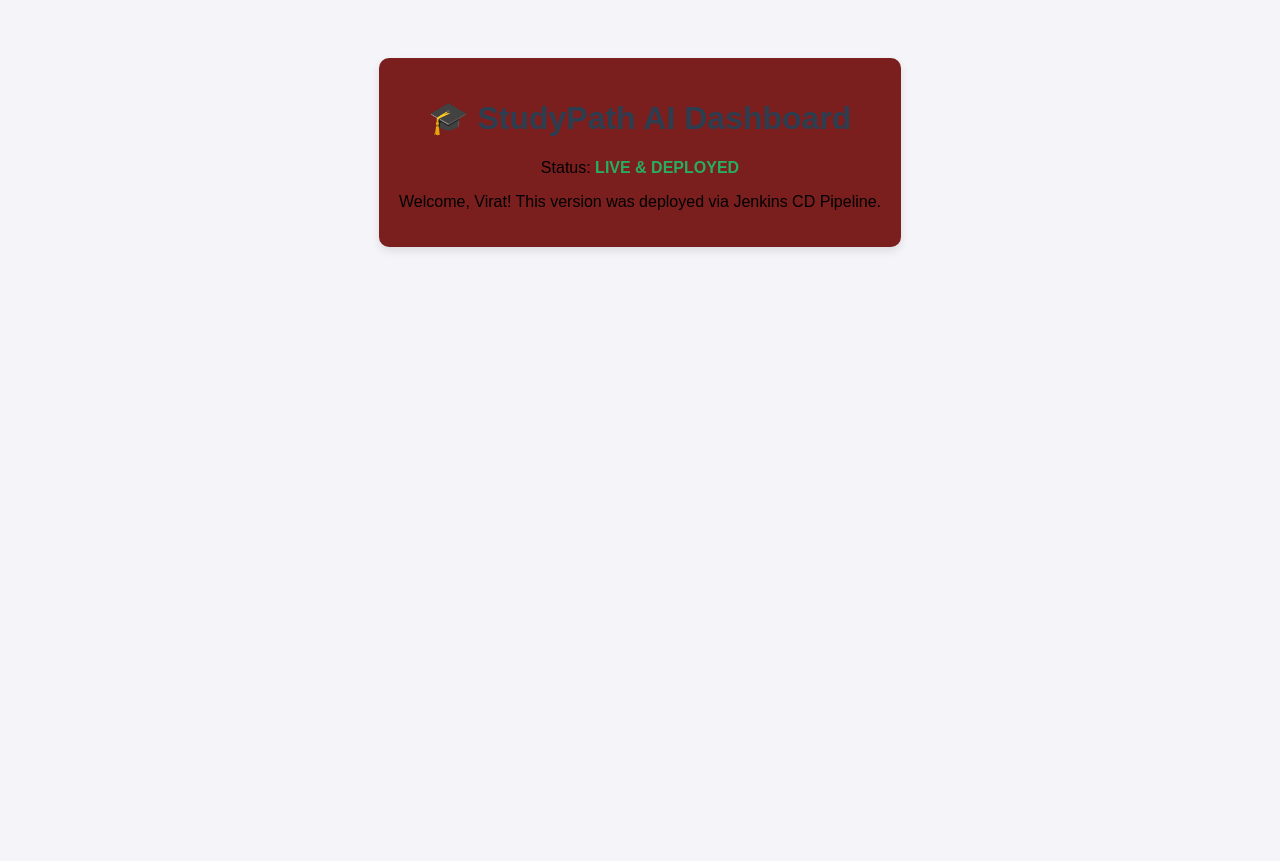
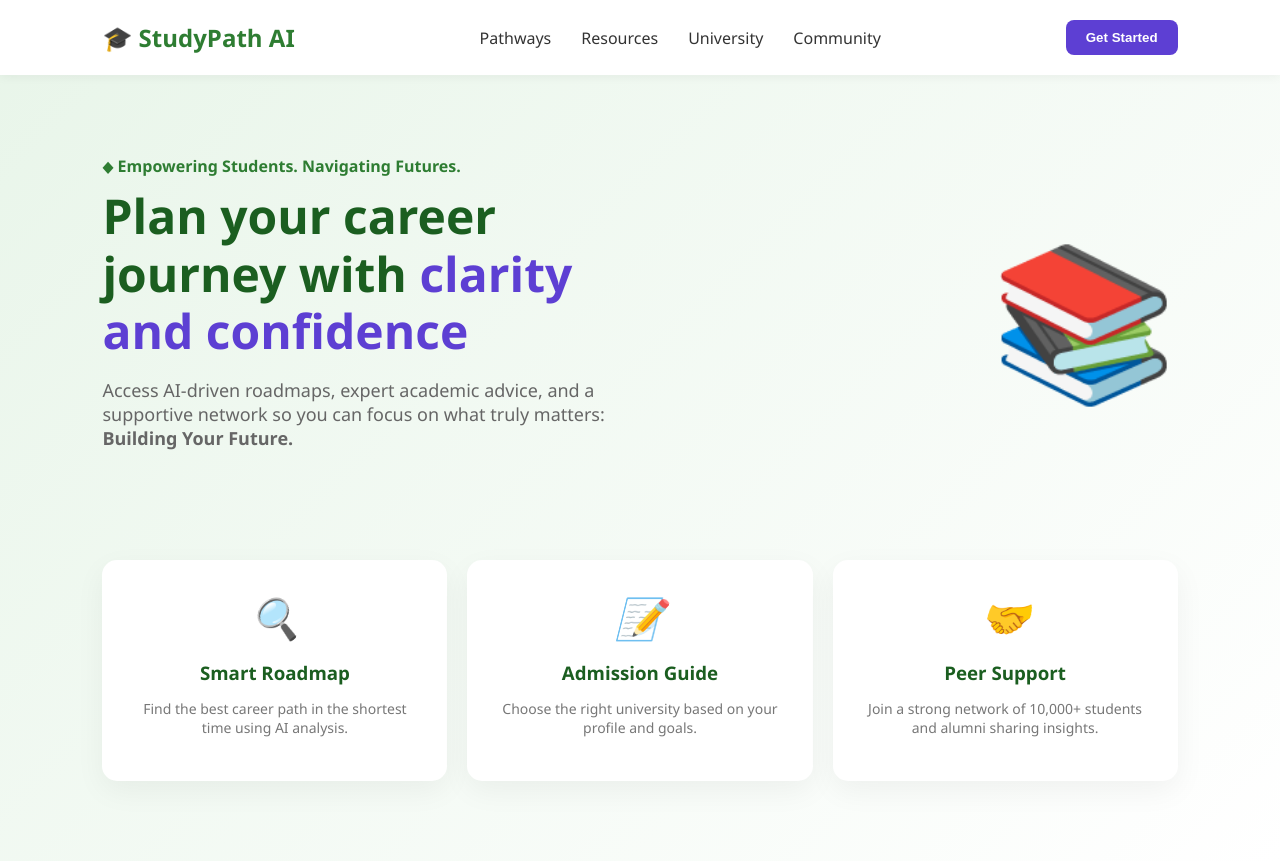
Before and after one commit to ViratSonawane/DevOps-Project, a Flask app: page / in a window 1280 px wide. Before the commit the page ends 251 px from the top, so only its background shows below. Run offline with Flask 3, Linux system fonts and the light colour scheme.

Commit message:
major ui changes

```diff
--- a/templates/index.html
+++ b/templates/index.html
@@ -1,19 +1,68 @@
 <!DOCTYPE html>
-<html>
+<html lang="en">
 <head>
-    <title>StudyPath AI - Live</title>
+    <meta charset="UTF-8">
+    <meta name="viewport" content="width=device-width, initial-scale=1.0">
+    <title>StudyPath AI | Fueling Ambitions</title>
     <style>
-        body { font-family: sans-serif; text-align: center; padding-top: 50px; background: #f4f4f9; }
-        .card { background: rgb(123, 30, 30); padding: 20px; border-radius: 10px; display: inline-block; box-shadow: 0 4px 8px rgba(0,0,0,0.1); }
-        h1 { color: #2c3e50; }
-        .status { color: #27ae60; font-weight: bold; }
+        :root { --primary: #5d3fd3; --bg-gradient: linear-gradient(135deg, #e8f5e9 0%, #ffffff 100%); }
+        body { margin: 0; font-family: 'Segoe UI', Tahoma, Geneva, Verdana, sans-serif; background: var(--bg-gradient); color: #333; }
+        nav { display: flex; justify-content: space-between; align-items: center; padding: 20px 8%; background: white; box-shadow: 0 2px 10px rgba(0,0,0,0.05); }
+        .logo { font-weight: bold; font-size: 24px; color: #2e7d32; display: flex; align-items: center; gap: 10px; }
+        .nav-links span { margin: 0 15px; cursor: pointer; font-weight: 500; }
+        .btn-apply { background: var(--primary); color: white; padding: 10px 20px; border-radius: 8px; border: none; font-weight: bold; cursor: pointer; }
+
+        .hero { padding: 80px 8%; display: flex; align-items: center; justify-content: space-between; }
+        .hero-text { max-width: 50%; }
+        .hero-tag { color: #2e7d32; font-weight: bold; margin-bottom: 10px; display: block; }
+        .hero-text h1 { font-size: 48px; line-height: 1.2; margin: 10px 0; color: #1b5e20; }
+        .hero-text h1 span { color: var(--primary); }
+        .hero-text p { font-size: 18px; color: #666; margin-bottom: 30px; }
+
+        .container { display: grid; grid-template-columns: repeat(3, 1fr); gap: 20px; padding: 0 8% 80px; }
+        .card { background: white; padding: 30px; border-radius: 15px; box-shadow: 0 10px 30px rgba(0,0,0,0.05); text-align: center; transition: 0.3s; }
+        .card:hover { transform: translateY(-10px); }
+        .card i { font-size: 40px; margin-bottom: 15px; display: block; }
+        .card h3 { margin: 10px 0; color: #1b5e20; }
+        .card p { color: #777; font-size: 14px; }
     </style>
 </head>
 <body>
-    <div class="card">
-        <h1>🎓 StudyPath AI Dashboard</h1>
-        <p>Status: <span class="status">LIVE & DEPLOYED</span></p>
-        <p>Welcome, Virat! This version was deployed via Jenkins CD Pipeline.</p>
+    <nav>
+        <div class="logo">🎓 StudyPath AI</div>
+        <div class="nav-links">
+            <span>Pathways</span><span>Resources</span><span>University</span><span>Community</span>
+        </div>
+        <button class="btn-apply">Get Started</button>
+    </nav>
+
+    <section class="hero">
+        <div class="hero-text">
+            <span class="hero-tag">◆ Empowering Students. Navigating Futures.</span>
+            <h1>Plan your career journey with <span>clarity and confidence</span></h1>
+            <p>Access AI-driven roadmaps, expert academic advice, and a supportive network so you can focus on what truly matters: <strong>Building Your Future.</strong></p>
+        </div>
+        <div class="hero-image">
+            <div style="font-size: 150px;">📚</div>
+        </div>
+    </section>
+
+    <div class="container">
+        <div class="card">
+            <i>🔍</i>
+            <h3>Smart Roadmap</h3>
+            <p>Find the best career path in the shortest time using AI analysis.</p>
+        </div>
+        <div class="card">
+            <i>📝</i>
+            <h3>Admission Guide</h3>
+            <p>Choose the right university based on your profile and goals.</p>
+        </div>
+        <div class="card">
+            <i>🤝</i>
+            <h3>Peer Support</h3>
+            <p>Join a strong network of 10,000+ students and alumni sharing insights.</p>
+        </div>
     </div>
 </body>
 </html>
```
